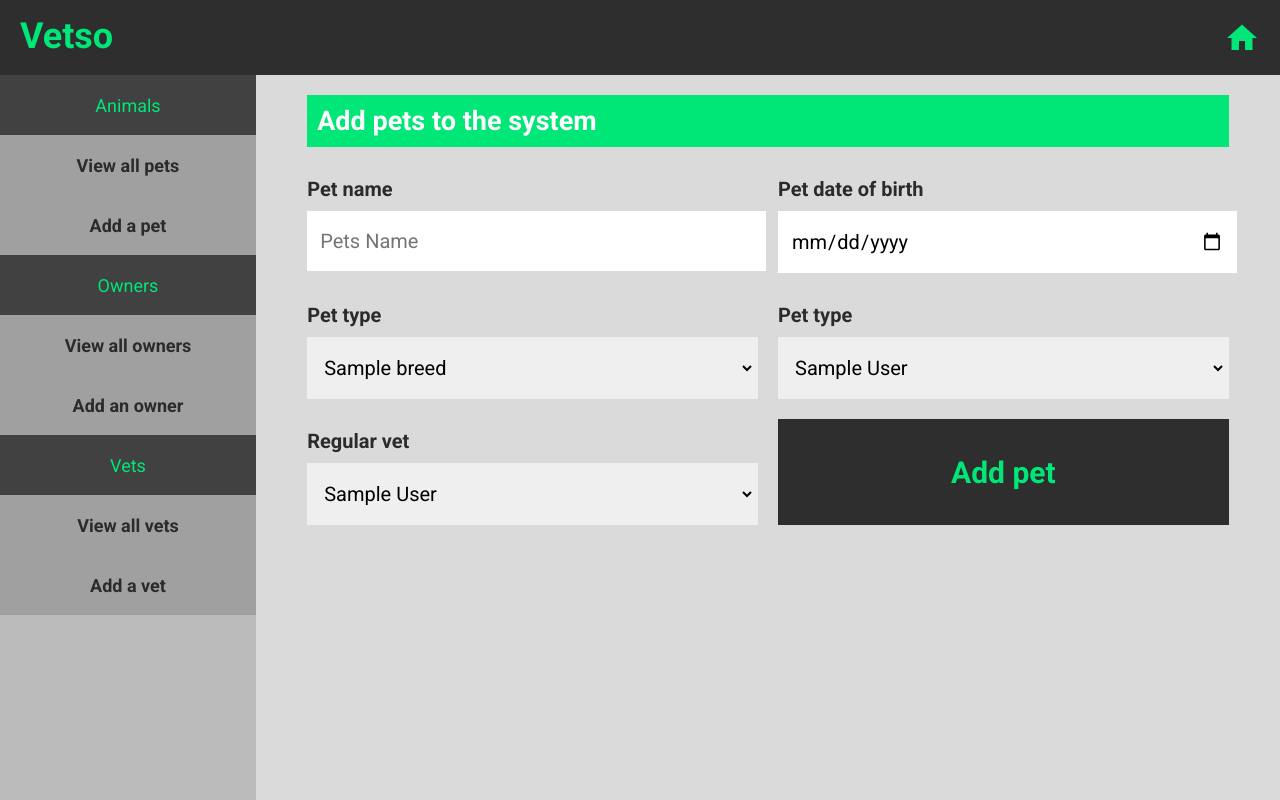
After one commit to xeofd/vetso_codeclan_project, a Flask app: page /pets/add in a window 1280 px wide. The commit adds this page. Run offline with Flask 2, Linux system fonts and the light colour scheme; a database or web service that is not in the repository returns one stand-in record (values such as "Sample title"); some libraries are stand-ins or nearby versions.

Commit message:
Added two routes for pets, index and add form. Finished views for both

```diff
--- a/app/app.py
+++ b/app/app.py
@@ -3,12 +3,13 @@ from flask import Flask, Blueprint, render_template
 import repositories.pet_repository as PR
 import repositories.vet_repository as VR
 import repositories.owner_repository as OR
+from controllers.pets_controller import pets_blueprint
 
 # Create the flask app
 app = Flask(__name__)
 
 # Register blueprints
-
+app.register_blueprint(pets_blueprint)
 
 # Default routes
 @app.route('/')
--- /dev/null
+++ b/app/controllers/pets_controller.py
@@ -0,0 +1,26 @@
+# Import required modules
+from flask import Flask, Blueprint, render_template, redirect
+import repositories.pet_repository as PR
+import repositories.vet_repository as VR
+import repositories.owner_repository as OR
+import repositories.note_repository as NR
+import repositories.pet_type_repository as PTR
+
+# Create blueprint
+pets_blueprint = Blueprint('pets', __name__)
+
+# Routes
+
+# INDEX
+@pets_blueprint.route('/pets')
+def index():
+    pets = PR.select_all()
+    return render_template('pets/index.html', title='Pets', pets=pets)
+
+# ADD
+@pets_blueprint.route('/pets/add')
+def new():
+    owners = OR.select_all()
+    vets = VR.select_all()
+    pet_types = PTR.select_all()
+    return render_template('pets/add.html', title='Add Pet', owners=owners, vets=vets, pet_types=pet_types)
--- a/app/repositories/pet_type_repository.py
+++ b/app/repositories/pet_type_repository.py
@@ -24,7 +24,7 @@ def select_all():
     pet_types = []
 
     # Create the SQL query && input data before running it
-    sql = "SELECT * FROM pet"
+    sql = "SELECT * FROM pet_type"
     results = run_sql(sql)
 
     # Loop through all the results and append the objects to a list
--- a/app/static/css/ui.css
+++ b/app/static/css/ui.css
@@ -88,6 +88,52 @@ aside{
     color: var(--secondary-font-color);
 }
 
+/* Inputs, buttons && forms */
+
+form{
+    margin: 20px 0;
+}
+
+.bloc-form--label{
+    padding: 10px 0;
+    font-size: 20px;
+    font-weight: bold;
+}
+
+input, select{
+    width: 96%;
+    padding: 15px 10px;
+    font-family: var(--primary-font-family);
+    font-size: 20px;
+    border: 3px solid transparent;
+}
+input[type=submit], select{
+    width: 100%;
+}
+input:focus, select:focus{
+    border: 3px solid var(--primary-brand-color);
+}
+
+.bloc-button--large-button{
+    height: 100%;
+    font-size: 30px;
+    font-weight: bold;
+}
+.bloc-button--large-button-div{
+    padding: 20px;
+    text-align: center;
+    font-size: 20px;
+}
+
+.bloc-button--type-dark{
+    background: var(--header-bgcolor);
+    color: var(--primary-brand-color);
+}
+.bloc-button--type-dark:hover{
+    background: var(--primary-brand-color);
+    color: var(--primary-font-color);
+    cursor: pointer;
+}
 
 /* OTHER */
 
--- a/app/templates/base.html
+++ b/app/templates/base.html
@@ -51,12 +51,12 @@
 
                 <div class="bloc-sbn-sub-block">
 
-                    <a href="/animals"><div class="bloc-sbn-block">
-                        <p>View all animals</p>
+                    <a href="/pets"><div class="bloc-sbn-block">
+                        <p>View all pets</p>
                     </div></a>
 
-                    <a href="/animals/add"><div class="bloc-sbn-block">
-                        <p>Add an animal</p>
+                    <a href="/pets/add"><div class="bloc-sbn-block">
+                        <p>Add a pet</p>
                     </div></a>
 
                 </div>
--- /dev/null
+++ b/app/templates/pets/add.html
@@ -0,0 +1,106 @@
+{% extends 'base.html' %}
+{% block content %}
+
+<div class="bloc-content">
+
+    <div class="bloc-content--title">
+        <h2>Add pets to the system</h2>
+    </div>
+
+    <form action="/pets" method="POST">
+
+        <div class="bloc-container--flex  bloc-content">
+
+            <div class="bloc-cell--50pc bloc-cell--breaker">
+
+                <div class=" bloc-form--label">
+                    <label for="pet_name">Pet name</label>
+                </div>
+
+                <div>
+                    <input type="text" name="pet_name" id="pet_name" placeholder="Pets Name" />
+                </div>
+
+            </div>
+
+            <div class="bloc-cell--50pc">
+
+                <div class="bloc-form--label">
+                    <label for="pet_name">Pet date of birth</label>
+                </div>
+
+                <div>
+                    <input type="date" name="pet_age" id="pet_name" placeholder="Pets Name" />
+                </div>
+
+            </div>
+
+        </div>
+
+        <div class="bloc-container--flex bloc-content">
+
+            <div class="bloc-cell--50pc bloc-cell--breaker">
+
+                <div class="bloc-form--label">
+                    <label for="pet_name">Pet type</label>
+                </div>
+
+                <div>
+                    <select name="pet_type" id="pet_type">
+                        {% for type in pet_types %}
+                        <option value="{{ type.id }}">{{ type.breed }}</option>
+                        {% endfor %}
+                    </select>
+                </div>
+
+            </div>
+
+            <div class="bloc-cell--50pc">
+
+                <div class="bloc-form--label">
+                    <label for="pet_name">Pet type</label>
+                </div>
+
+                <div>
+                    <select name="pet_type" id="pet_type">
+                        {% for owner in owners %}
+                        <option value="{{ owner.id }}">{{ owner.first_name }} {{ owner.last_name }}</option>
+                        {% endfor %}
+                    </select>
+                </div>
+
+            </div>
+
+        </div>
+
+        <div class="bloc-container--flex bloc-content">
+
+            <div class="bloc-cell--50pc bloc-cell--breaker">
+
+                <div class="bloc-form--label">
+                    <label for="pet_name">Regular vet</label>
+                </div>
+
+                <div>
+                    <select name="pet_type" id="pet_type">
+                        {% for vet in vets %}
+                        <option value="{{ vet.id }}">{{ vet.first_name }} {{ vet.last_name }}</option>
+                        {% endfor %}
+                    </select>
+                </div>
+
+            </div>
+
+            <div class="bloc-cell--50pc">
+
+                <input type="submit" class="bloc-button--large-button bloc-button--type-dark" value="Add pet" />
+
+            </div>
+
+        </div>
+
+    </form>
+
+</div>
+
+{% endblock %}
```
Also changed, not shown: app/templates/pets/index.html (added, +57 -0 lines), app/templates/pets/specific.html (added).
